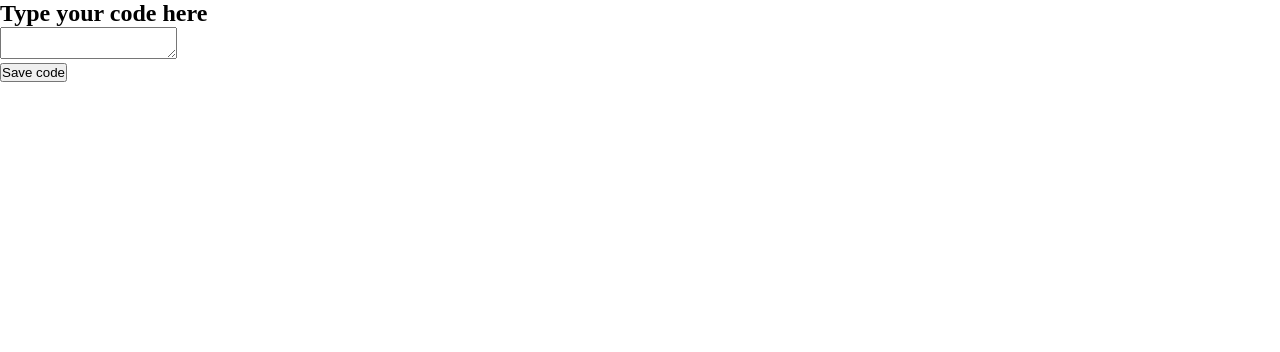
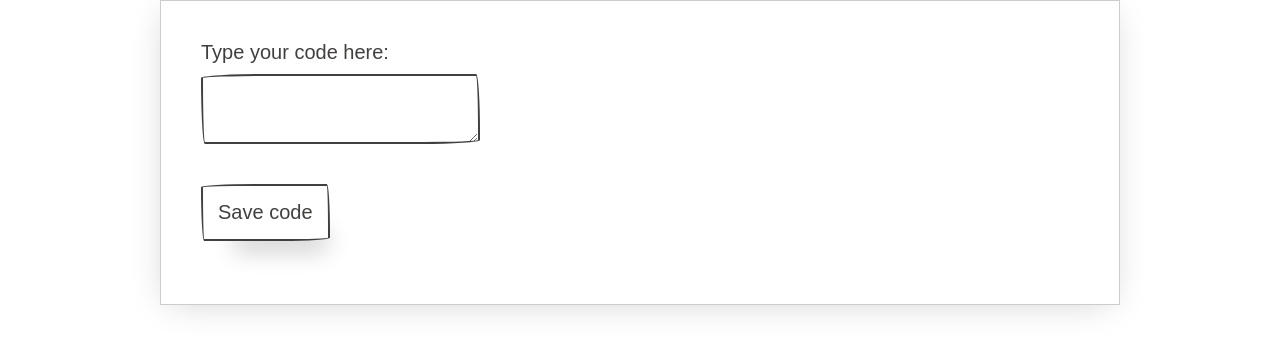
Before and after one commit to justclimber/marsgame, a website: page static/index.html in a window 1280 px wide. Drawn offline with nearby package versions, Linux system fonts and the light colour scheme; a web font is replaced by a local one.

Commit message:
little but styling

```diff
--- a/js/index.js
+++ b/js/index.js
@@ -3,7 +3,7 @@ import * as PIXI from 'pixi.js'
 const app = new PIXI.Application();
 
 window.onload = function() {
-    document.body.appendChild(app.view);
+    document.getElementById('pixiDiv').appendChild(app.view);
 
     app.loader.add('mech', '/images/mech_base.png').load((loader, resources) => {
         // This creates a texture from a 'mech.png' image
--- a/package.json
+++ b/package.json
@@ -26,6 +26,8 @@
     "webpack-dev-server": "^3.10.1"
   },
   "dependencies": {
-    "pixi.js": "^5.2.0"
+    "css-loader": "^3.4.2",
+    "pixi.js": "^5.2.0",
+    "style-loader": "^1.1.2"
   }
 }
--- a/static/index.html
+++ b/static/index.html
@@ -3,16 +3,22 @@
 <head>
     <meta charset="utf-8">
     <title>MarsGame</title>
-    <style>* {padding: 0; margin: 0}</style>
+    <link rel="stylesheet" href="https://unpkg.com/papercss@1.6.1/dist/paper.min.css">
+    <link rel="stylesheet" href="css/main.css">
 </head>
 <script src="js/app.js"></script>
 <body>
-<h2>Type your code here</h2>
-<textarea id="sourceCode"></textarea>
-<br/>
-<button id="saveCode">Save code</button>
-<br/>
-<div id="errors"></div>
-<br/>
+    <div class="paper container">
+        <div class="row">
+            <div class="form-group">
+                <label for="sourceCode">Type your code here:</label>
+                <textarea id="sourceCode"></textarea>
+            </div>
+        </div>
+        <button id="saveCode">Save code</button>
+        <div class="container" id="errors"></div>
+        <br/>
+        <div id="pixiDiv" class="container"></div>
+    </div>
 </body>
 </html>
```
Also changed, not shown: 1 other file.
